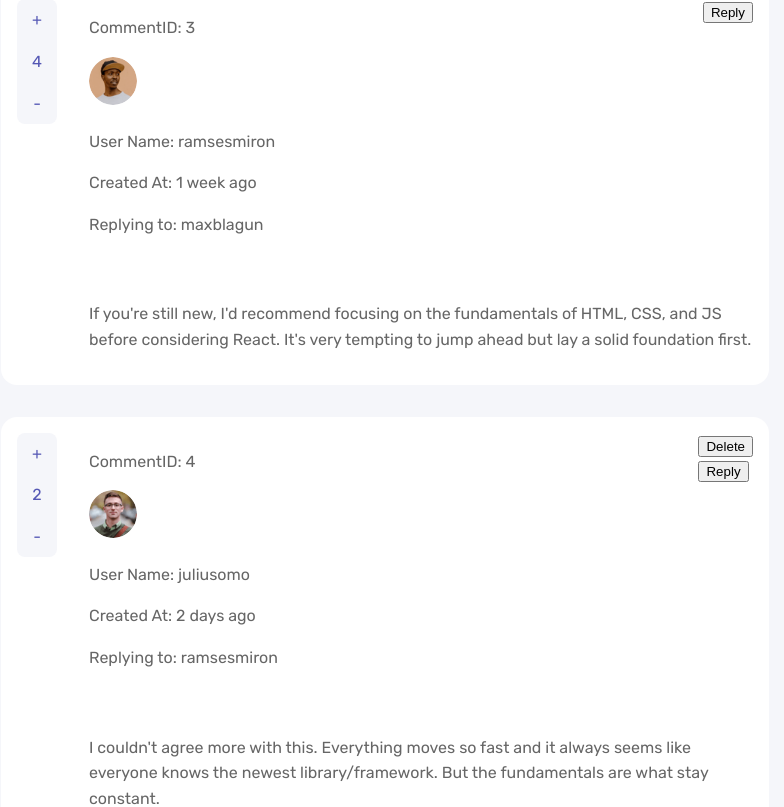
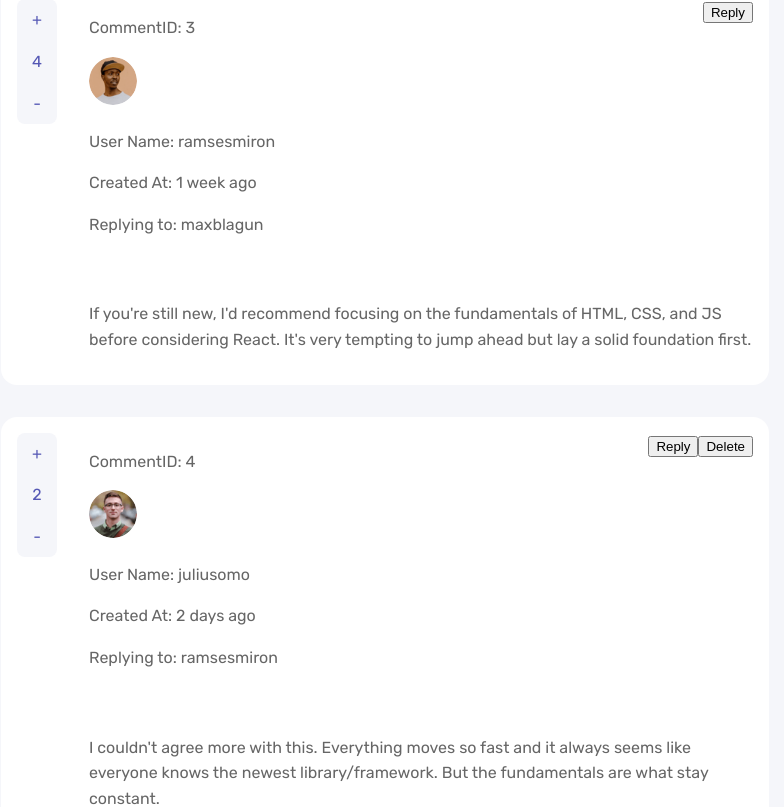
Before and after one commit to philval/react-typescript-comments-component, a React (Create React App) app: page / in a window 1280 px wide. Shown: the part 1009-1816 px from the top of the page, without its empty margins (271-1055 px from the left). Built offline with nearby package versions, Linux system fonts and the light colour scheme.

Commit message:
Lift toggleReply button from <ReplyForm /> up to <Comment />

```diff
--- a/src/components/Comment.tsx
+++ b/src/components/Comment.tsx
@@ -1,3 +1,4 @@
+import { useState } from "react";
 import { IComment, IUser } from "./CommentsInterface";
 import ReplyForm from "../components/ReplyForm";
 
@@ -16,6 +17,13 @@ export default function Comment({
   addNewReply,
   deleteComment
 }: CommentProps): JSX.Element {
+  // state for toggling reply form
+  const [toggleReply, setToggleReply] = useState<boolean>(false);
+
+  const handleToggleReply = () => {
+    setToggleReply(!toggleReply);
+  };
+
   function handleDelete() {
     deleteComment(comment.id);
   }
@@ -29,6 +37,7 @@ export default function Comment({
           <div>-</div>
         </div>
       </div>
+
       <div className="card-user">
         <p>CommentID: {comment.id}</p>
         <img alt="avatar" src={comment.user.image.png}></img>
@@ -36,10 +45,18 @@ export default function Comment({
         <p>Created At: {comment.createdAt}</p>
         {comment.replyingTo && <p>Replying to: {comment.replyingTo}</p>}
       </div>
+
       <div className="card-comment">
         <p>{comment.content}</p>
       </div>
+
       <div className="card-actions">
+        <button
+          onClick={handleToggleReply}
+          data-cy={`toggleReply-${comment.id}`}
+        >
+          Reply
+        </button>
         {comment.user.username === currentUser.username && (
           <button
             onClick={handleDelete}
@@ -48,14 +65,19 @@ export default function Comment({
             Delete
           </button>
         )}
-        <div>
+      </div>
+
+      <div className="card-reply-form">
+        {toggleReply && (
           <ReplyForm
+            handleToggleReply={handleToggleReply}
             username={comment.user.username}
             commentID={comment.id}
             addNewReply={addNewReply}
           />
-        </div>
+        )}
       </div>
+
       <div className="card-replies">
         {comment.replies &&
           comment.replies.map((reply: IComment) => (
--- a/src/components/ReplyForm.tsx
+++ b/src/components/ReplyForm.tsx
@@ -2,55 +2,46 @@ import { useState } from "react";
 interface ReplyFormProps {
   username: string;
   commentID: number;
+  handleToggleReply: () => void;
   addNewReply: (comment: string, commentID: number) => void;
 }
 
 export default function ReplyForm({
   username,
   commentID,
+  handleToggleReply,
   addNewReply
 }: ReplyFormProps): JSX.Element {
-  const [toggleReply, setToggleReply] = useState<boolean>(false);
   const [reply, setReply] = useState<string>(`@${username}, `); // anti-pattern ?
 
-  const handleToggleReply = () => {
-    setToggleReply(!toggleReply);
-  };
-
-  const handleChange = (e: React.ChangeEvent<HTMLInputElement>) => {
+  const handleChange = (e: React.ChangeEvent<HTMLTextAreaElement>) => {
     setReply(e.target.value);
   };
 
   const handleSubmit = (e: React.FormEvent<HTMLFormElement>) => {
     e.preventDefault();
-    // how will addReply update replies[] on comment ?
     addNewReply(reply, commentID);
+    setReply(`@${username}, `);
     handleToggleReply();
-    setReply(`@${username}, `);
   };
 
   return (
     <>
-      <button onClick={handleToggleReply} data-cy={`toggleReply-${commentID}`}>
-        Reply
-      </button>
-      {toggleReply && (
-        <div>
+      <div className="new-reply-container">
         <img alt="avatar" src="images/avatars/image-juliusomo.png" />
-          <form onSubmit={handleSubmit}>
-            <input
-              type="text"
+        <form className="new-reply-form" onSubmit={handleSubmit}>
+          <textarea
             placeholder="Add a comment..."
             value={reply}
             onChange={handleChange}
             data-cy={`inputReply-${commentID}`}
+            rows={4}
           />
           <button type="submit" data-cy={`submitReply-${commentID}`}>
             REPLY
           </button>
         </form>
       </div>
-      )}
     </>
   );
 }
```
Lines whose indentation alone changed are shown as unchanged.
